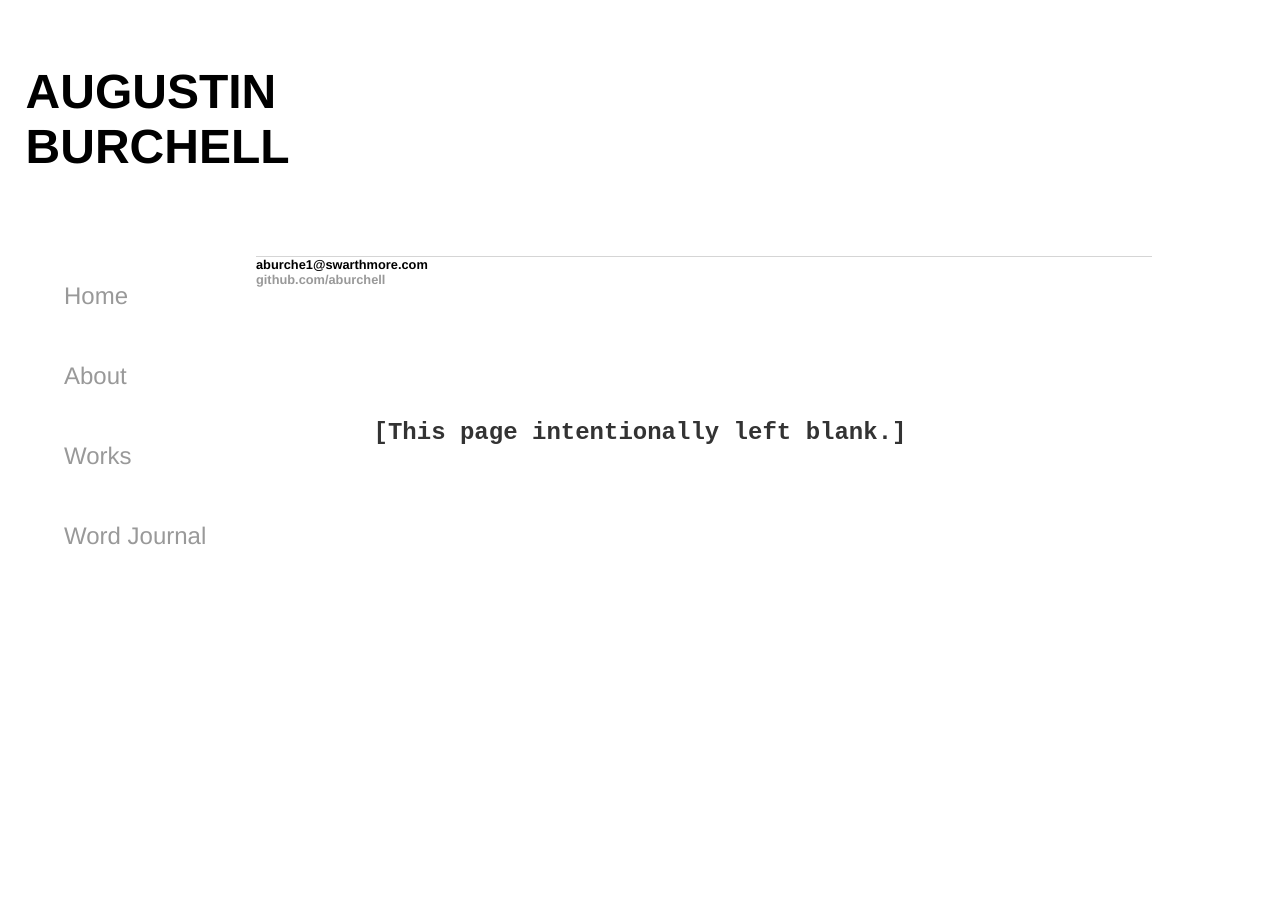
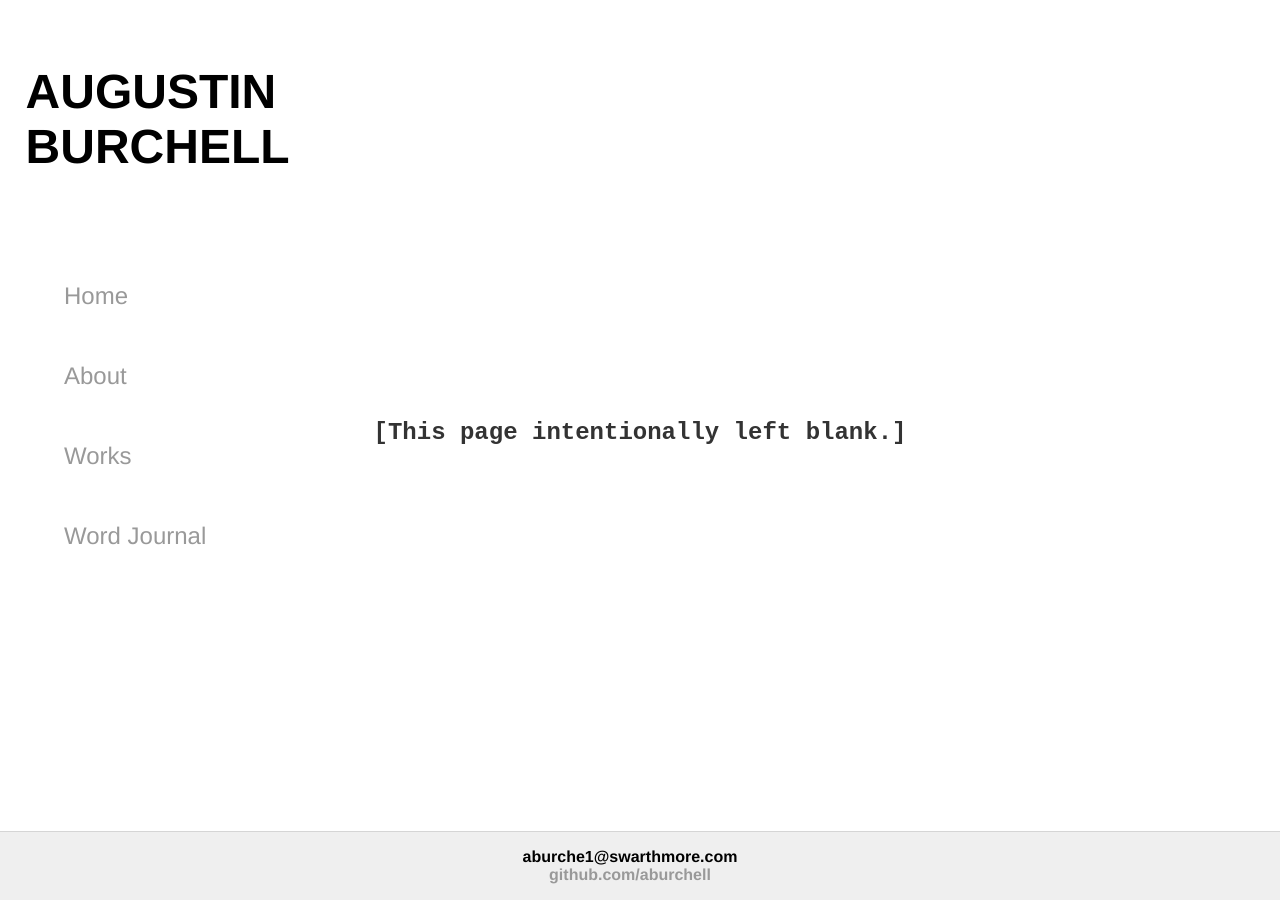
Before and after one commit to aburchell/aburchell.github.io, a Jekyll site: the page built from index.html, in a window 1280 px wide. Built offline with Jekyll 4.4.1, drawn with Linux system fonts in a browser that asks for light colours.

Commit message:
Update main.css

```diff
--- a/css/main.css
+++ b/css/main.css
@@ -54,9 +54,14 @@ p {
 }
 footer {
     border-top: 1px solid #d5d5d5;
-    font-size: .8em;
-    bottom: 0px;
-    top: 93%;
+    position: absolute;
+    right: 0;
+    bottom: 0;
+    left: 0;
+    padding: 1rem;
+    background-color: #efefef;
+    text-align: center;
+}
 }
 
 ul.posts {
```
